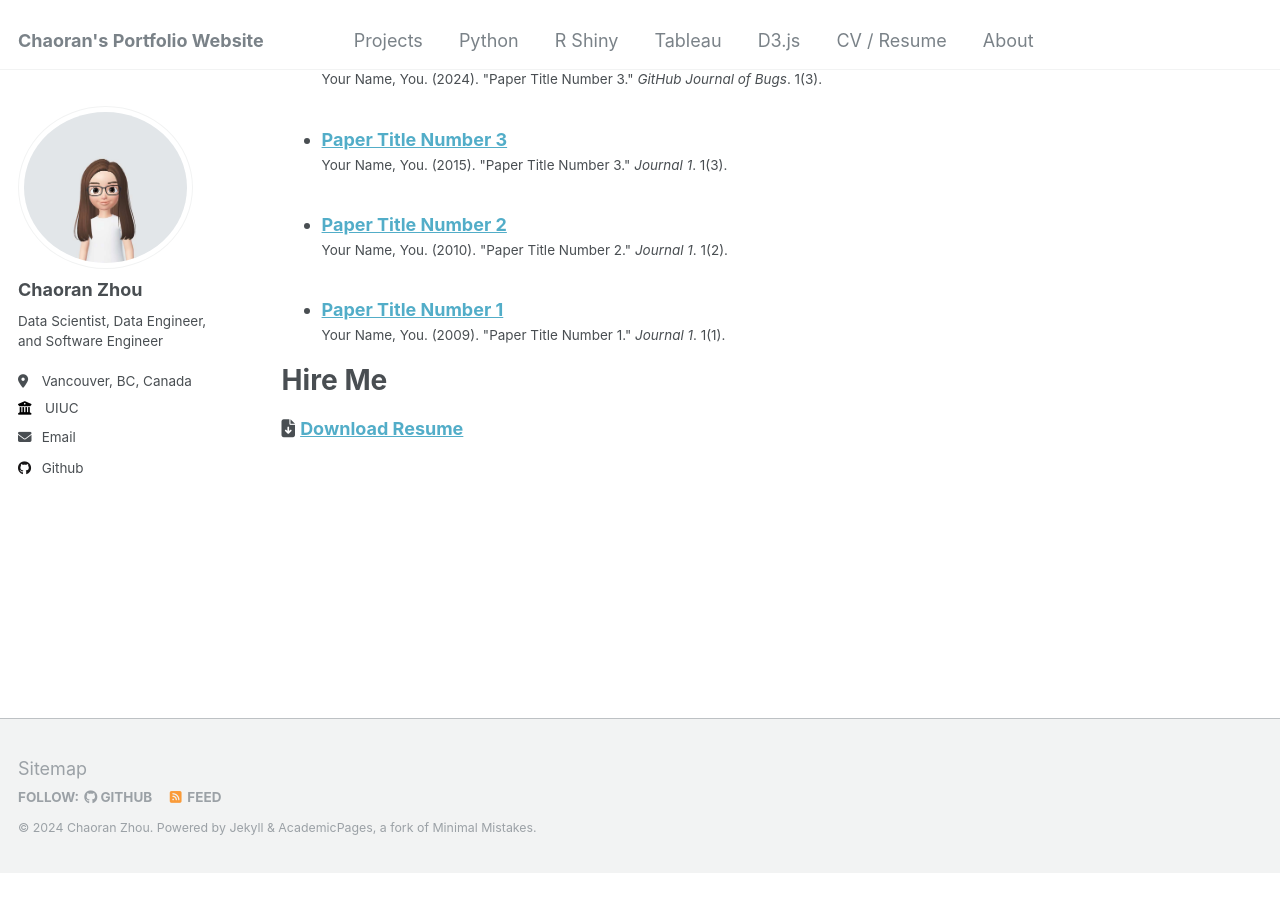
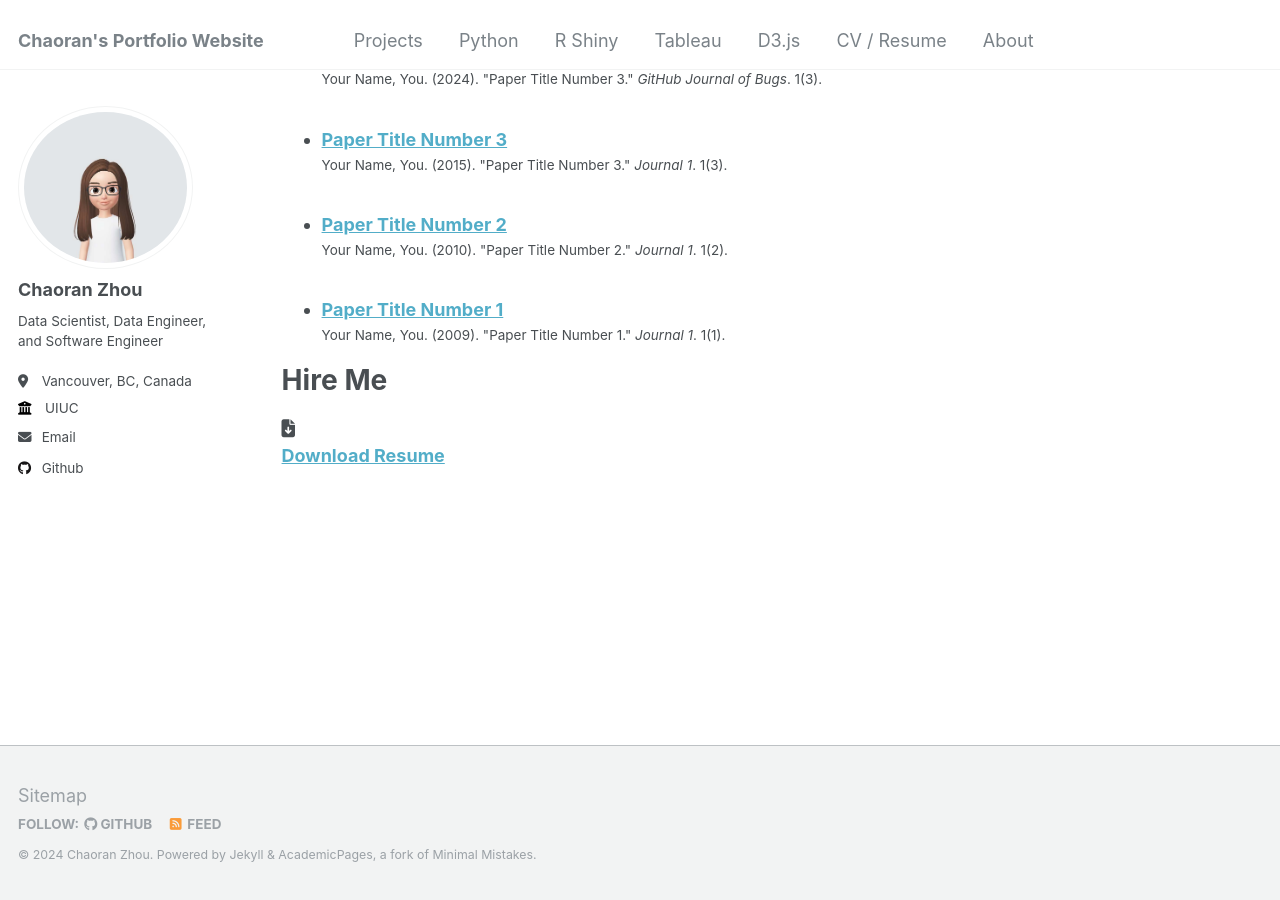
Before and after one commit to ranranrunforit/ranranrunforit.github.io, a Jekyll site: the page built from _pages/cv.md, in a window 1280 px wide and 900 px high, scrolled down 3236 px. Built offline with Jekyll 4.4.1, drawn with Linux system fonts in a browser that asks for light colours; before the commit the page ends 4109 px from its top, so only the background shows below that.

Commit message:
Update cv.md

```diff
--- a/_pages/cv.md
+++ b/_pages/cv.md
@@ -78,4 +78,4 @@
 Hire Me
 ======
 
-<i class="fas fa-file-download"></i> **[Download Resume]({{ site.url }}/files/Chaoran Zhou Resume.pdf)**
+<i class="far fa-file-download"></i> <br/> **[Download Resume]({{ site.url }}/files/Chaoran Zhou Resume.pdf)**
```
